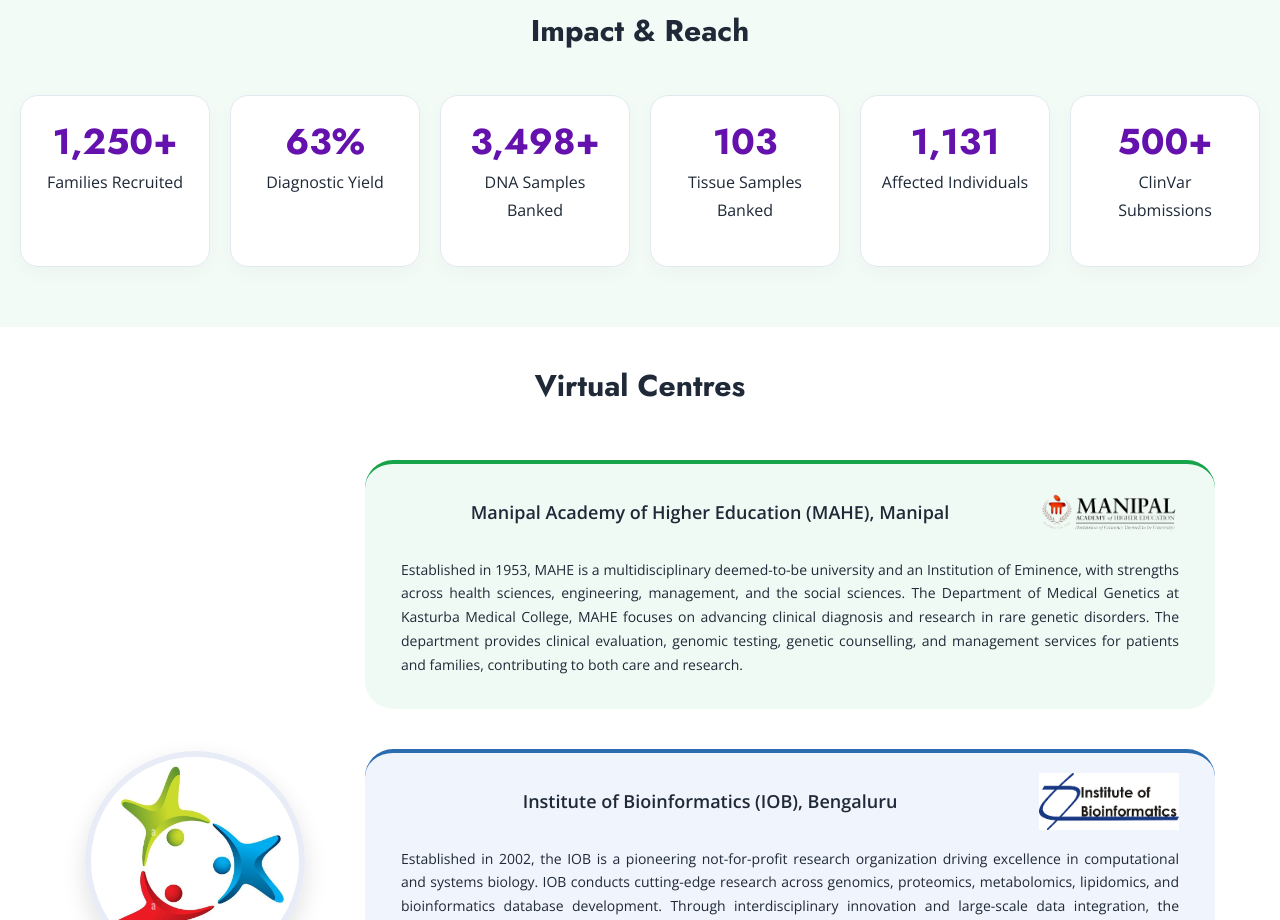
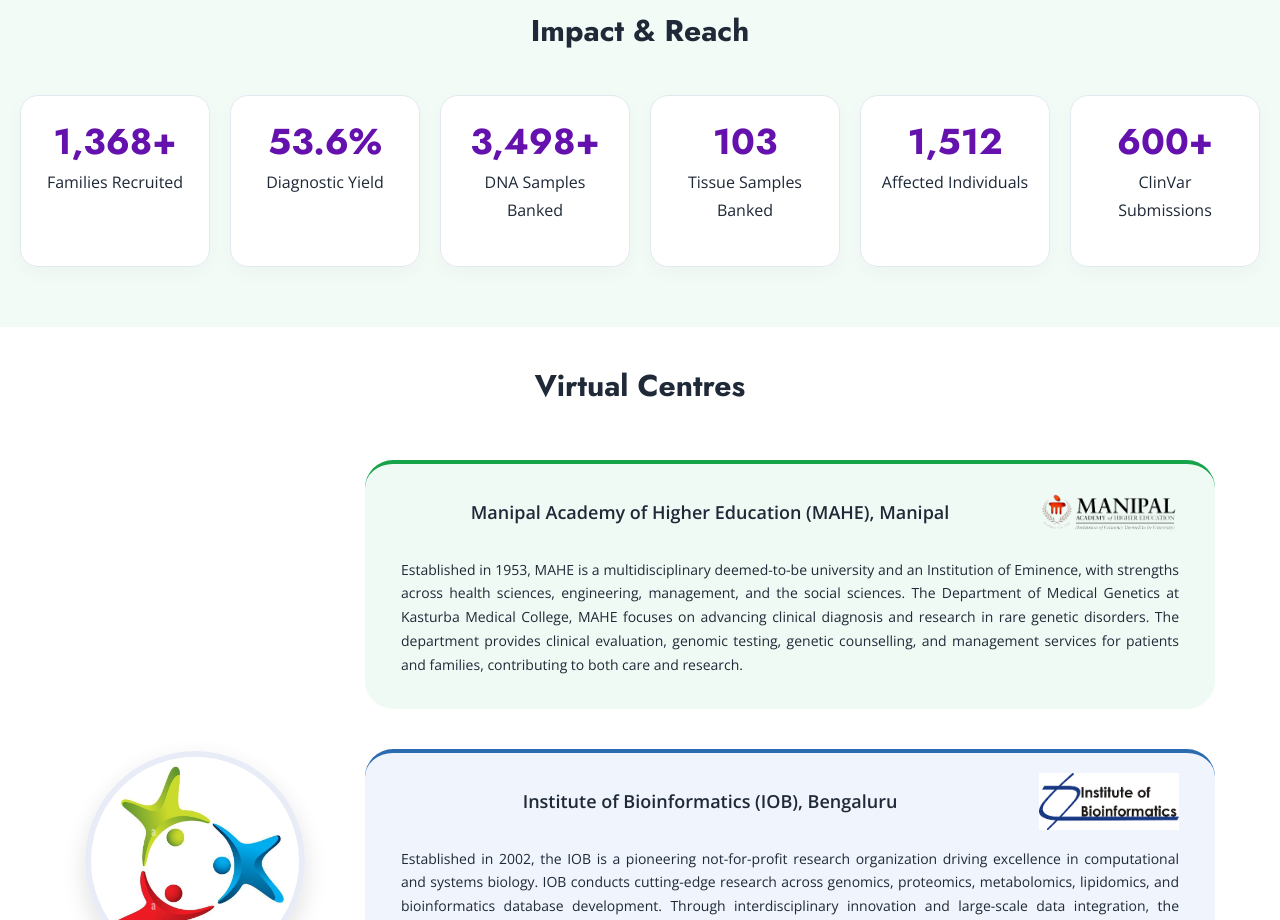
Before and after one commit to vismay-bioinfo/crc-website, a React (Vite) app: page / in a window 1280 px wide. Shown: the part 1600-2520 px from the top of the page. Built offline with nearby package versions, Linux system fonts and the light colour scheme.

Commit message:
feat: update Home page stats counters to align with latest verified PDF annual report

```diff
--- a/src/pages/Home.jsx
+++ b/src/pages/Home.jsx
@@ -152,12 +152,12 @@ export default function Home() {
     <div className="stats-grid">
 
       <div className="stat-card">
-        <div className="stat-number" data-target="1250" data-suffix="+">0</div>
+        <div className="stat-number" data-target="1368" data-suffix="+">0</div>
         <p>Families Recruited</p>
       </div>
 
       <div className="stat-card">
-        <div className="stat-number" data-target="63" data-suffix="%">0</div>
+        <div className="stat-number" data-target="53.6" data-suffix="%">0</div>
         <p>Diagnostic Yield</p>
       </div>
 
@@ -172,12 +172,12 @@ export default function Home() {
       </div>
 
       <div className="stat-card">
-        <div className="stat-number" data-target="1131">0</div>
+        <div className="stat-number" data-target="1512">0</div>
         <p>Affected Individuals</p>
       </div>
 
       <div className="stat-card">
-        <div className="stat-number" data-target="500" data-suffix="+">0</div>
+        <div className="stat-number" data-target="600" data-suffix="+">0</div>
         <p>ClinVar Submissions</p>
       </div>
 
```
